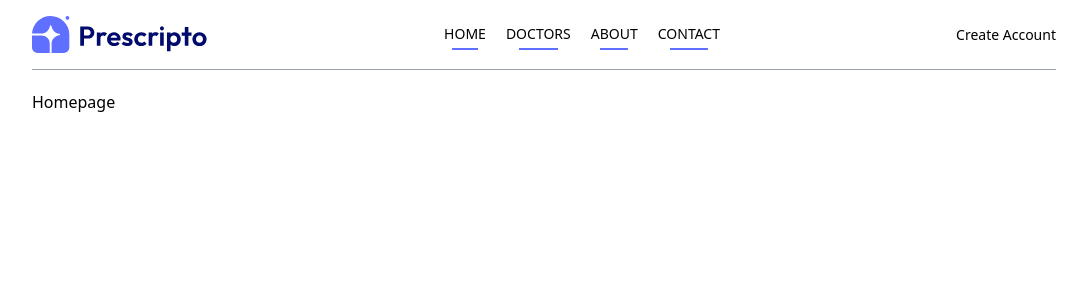
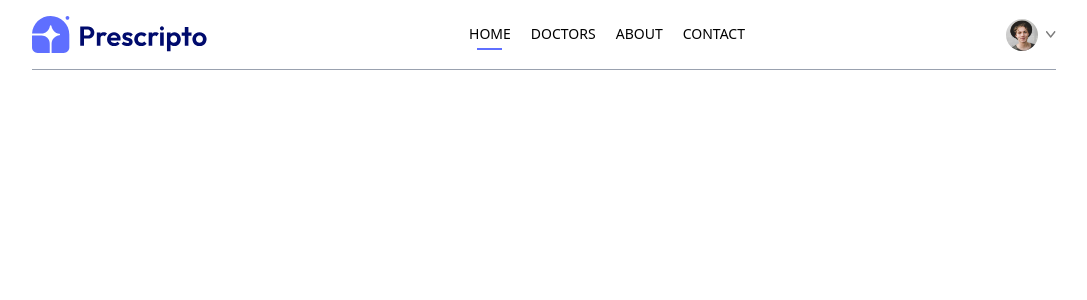
Before and after one commit to ameen209/VitaConnect, a React (Vite) app in the folder Frontend/: page / in a window 1280 px wide. Shown: the top 300 px of the page, without its empty margins (96-1183 px from the left). Built offline with nearby package versions, Linux system fonts and the light colour scheme.

Commit message:
Navbar Created

```diff
--- a/Frontend/src/components/Navbar.jsx
+++ b/Frontend/src/components/Navbar.jsx
@@ -1,31 +1,50 @@
-import React from 'react'
+import React, { useState } from 'react'
 import {assets} from '../assets/assets'
-import { NavLink } from 'react-router-dom'
+import { NavLink, useNavigate } from 'react-router-dom'
 
 const Navbar = () => {
+
+  const navigate = useNavigate();
+  const [showMenu,setShowMenu] = useState(false);
+  const [token,setToken] = useState(true);
+
   return (
     <div className='flex items-center justify-between text-sm py-4 mb-5 border-b border-b-gray-400'>
       <img className='w-44 cursor-pointer' src={assets.logo} alt="" />
       <ul className='hidden md:flex items-start gap-5 font-medium'>
-        <NavLink>
+        <NavLink to='/'>
           <li className='py-1'>HOME</li>
-          <hr style={{backgroundColor: "#5f6FFF"}} className='border-none outline-none h-0.5 w-3/5 m-auto ' />
+          <hr style={{backgroundColor: "#5f6FFF"}} className='border-none outline-none h-0.5 w-3/5 m-auto hidden' />
         </NavLink>
-        <NavLink>
+        <NavLink to='/doctors'>
           <li className='py-1'>DOCTORS</li>
-          <hr style={{backgroundColor: "#5f6FFF"}} className='border-none outline-none h-0.5 w-3/5 m-auto ' />
+          <hr style={{backgroundColor: "#5f6FFF"}} className='border-none outline-none h-0.5 w-3/5 m-auto hidden' />
         </NavLink>
-        <NavLink>
+        <NavLink to='/about'>
           <li className='py-1'>ABOUT</li>
-          <hr style={{backgroundColor: "#5f6FFF"}} className='border-none outline-none h-0.5 w-3/5 m-auto ' />
+          <hr style={{backgroundColor: "#5f6FFF"}} className='border-none outline-none h-0.5 w-3/5 m-auto hidden' />
         </NavLink>
-        <NavLink>
+        <NavLink to='/contact'>
           <li className='py-1'>CONTACT</li>
-          <hr style={{backgroundColor: "#5f6FFF"}} className='border-none outline-none h-0.5 w-3/5 m-auto ' />
+          <hr style={{backgroundColor: "#5f6FFF"}} className='border-none outline-none h-0.5 w-3/5 m-auto hidden' />
         </NavLink>
       </ul>
-      <div>
-        <button>Create Account</button>
+      <div className='flex items-center gap-4'>
+        {
+          token
+          ? <div className='flex items-center gap-2 cursor-pointer group relative'>
+            <img className='w-8 rounded-full' src={assets.profile_pic} alt="" />
+            <img className='w-2.5' src={assets.dropdown_icon} alt="" />
+            <div className='absolute top-0 right-0 pt-14 text-base font-medium text-gray-600 z-20 hidden group-hover:block'>
+              <div className='min-w-48 bg-stone-100 rounded flex flex-col gap-4 p-4'>
+                <p onClick={()=>navigate('my-profile')} className='hover:text-black cursor-pointer'>My Profile</p>
+                <p onClick={()=>navigate('my-appointments')} className='hover:text-black cursor-pointer'>My Appointments</p>
+                <p onClick={()=>setToken(false)} className='hover:text-black cursor-pointer'>Logout</p>
+              </div>
+            </div>
+          </div>
+          : <button onClick={()=>navigate('/login')} style={{backgroundColor:"#5f6FFF"}} className='text-white px-8 py-3 rounded-full font-light hidden md:block'>Create Account</button>
+        }
       </div>
     </div>
   )
--- a/Frontend/src/index.css
+++ b/Frontend/src/index.css
@@ -1 +1,7 @@
 @import "tailwindcss";
+.active hr{
+    @apply block
+}
+.primary{
+    background-color: #5f6FFF;
+}
--- a/Frontend/src/pages/Home.jsx
+++ b/Frontend/src/pages/Home.jsx
@@ -3,7 +3,7 @@
 const Home = () => {
   return (
     <div>
-      Homepage
+
     </div>
   )
 }
```
Also changed, not shown: Frontend/package.json (+8 -3 lines), 1 other file (tests, documents, lock files or other folders).
